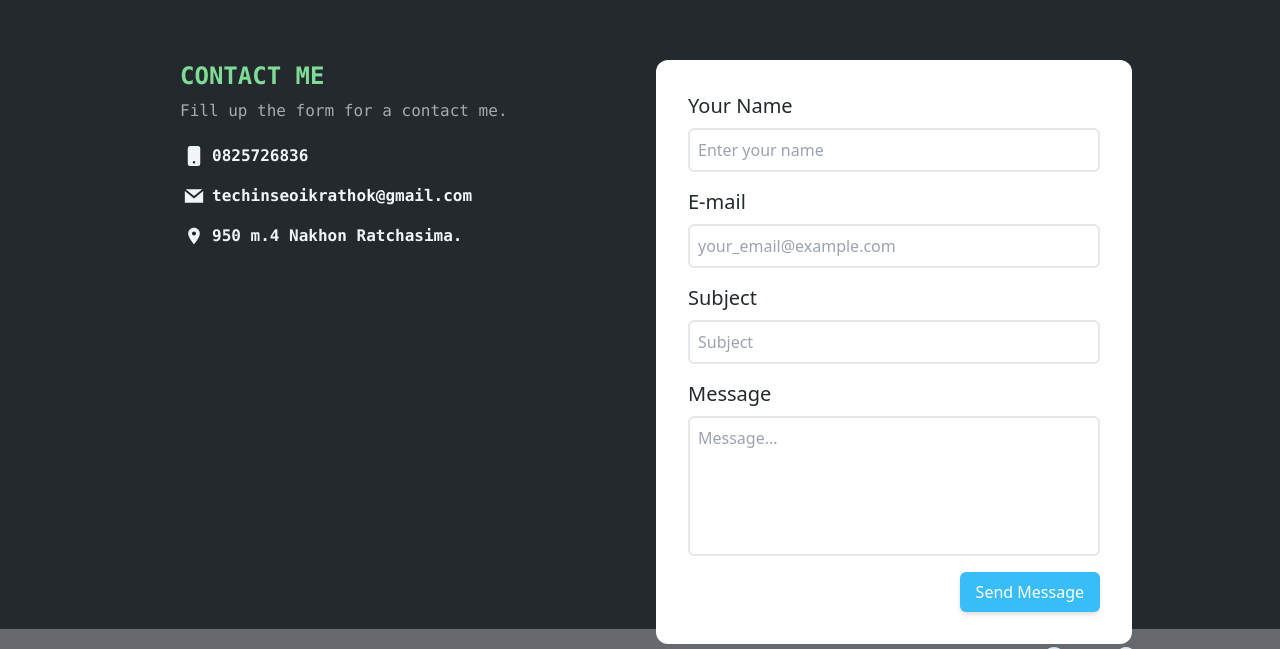
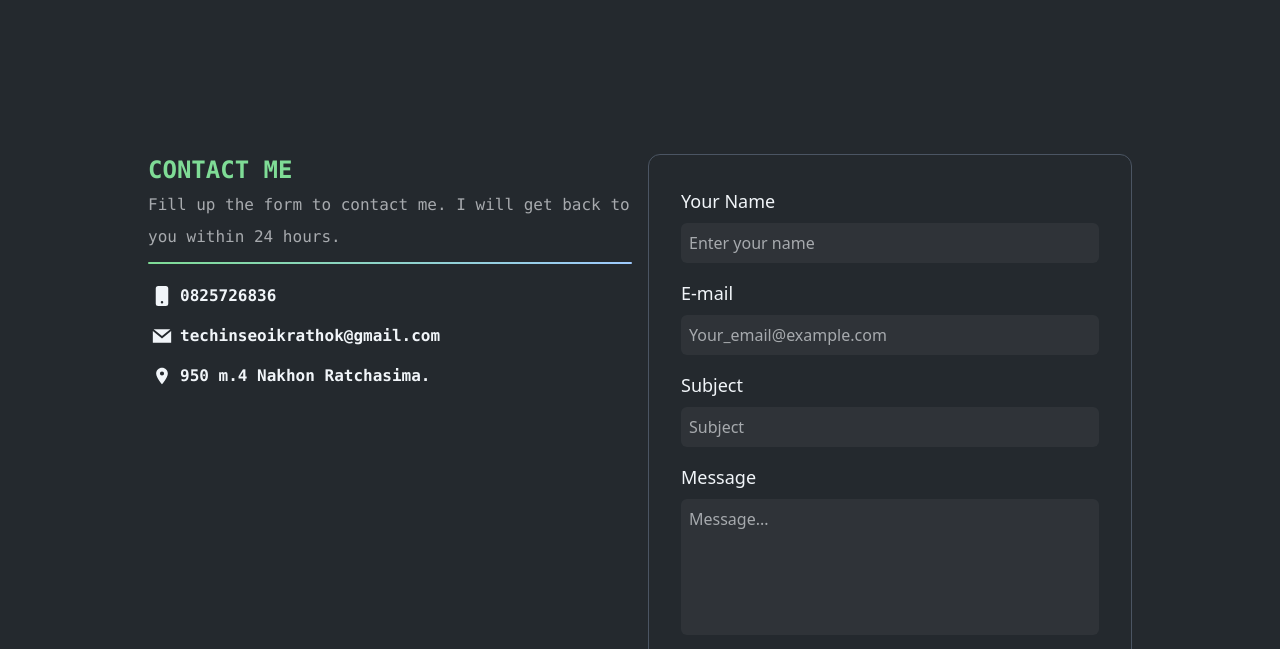
Before and after one commit to ChinjiroO/portfolio, a Next.js app: page / in a window 1280 px wide. Shown: the part 3451-4100 px from the top of the page. Built offline with nearby package versions, Linux system fonts and the light colour scheme.

Commit message:
Update: Contact section.

```diff
--- a/components/contact-section.tsx
+++ b/components/contact-section.tsx
@@ -7,16 +7,18 @@ import { MdLocationOn } from "react-icons/md";
 
 const ContactSection: React.FC = () => {
 	return (
-		<div className="grid grid-cols-1 md:grid-cols-2 min-h-[500px] w-screen items-center font-bold max-w-5xl px-5 my-5 text-slate-100 gap-8">
-			<div className="h-full text-2xl md:px-8">
+		<div className="grid grid-cols-1 md:grid-cols-2 w-screen items-center font-bold max-w-5xl px-5 text-slate-100 gap-4 pb-20 md:pb-0">
+			<div className="h-full text-2xl">
 				<Parallax offset={75}>
 					<div className="flex md:flex-col flex-wrap gap-3">
 						<div>
 							<p className="uppercase text-green-101">contact me</p>
 							<span className="text-base font-normal text-midnight-100 mb-5">
-								Fill up the form for a contact me.
+								Fill up the form to contact me. I will get back to you within 24
+								hours.
 							</span>
 						</div>
+						<div className="h-[2px] w-full bg-gradient-to-r from-green-101 to-blue-101 rounded-full" />
 						<div>
 							<a href="tel:+66825726836">
 								<button className="flex items-center py-2 px-1 w-full rounded-md text-base gap-2 hover:bg-white/20 transition-all">
@@ -42,14 +44,14 @@ const ContactSection: React.FC = () => {
 			</div>
 
 			<Parallax offset={75}>
-				<div className="flex flex-col gap-4 bg-white rounded-xl font-sans font-medium text-xl text-midnight-200 min-h-[500px] p-8">
+				<div className="flex flex-col gap-4 rounded-xl  font-sans font-medium text-lg p-8 border border-gray-600">
 					<div className="flex flex-col w-full gap-2">
 						<p className="">Your Name</p>
 						<input
 							type="text"
 							name="name"
 							placeholder="Enter your name"
-							className="w-full rounded-md border-2 p-2 text-base "
+							className="w-full rounded-md p-2 text-base bg-slate-50/5 placeholder-midnight-100"
 						/>
 					</div>
 					<div className="flex flex-col w-full gap-2">
@@ -57,8 +59,8 @@ const ContactSection: React.FC = () => {
 						<input
 							type="email"
 							name="email"
-							placeholder="your_email@example.com"
-							className="w-full rounded-md border-2 p-2 text-base "
+							placeholder="Your_email@example.com"
+							className="w-full rounded-md p-2 text-base bg-slate-50/5 placeholder-midnight-100"
 						/>
 					</div>
 					<div className="flex flex-col w-full gap-2">
@@ -67,7 +69,7 @@ const ContactSection: React.FC = () => {
 							type="subject"
 							name="subject"
 							placeholder="Subject"
-							className="w-full rounded-md border-2 p-2 text-base "
+							className="w-full rounded-md p-2 text-base bg-slate-50/5 placeholder-midnight-100"
 						/>
 					</div>
 
@@ -76,11 +78,11 @@ const ContactSection: React.FC = () => {
 						<textarea
 							placeholder="Message..."
 							rows={5}
-							className="w-full rounded-md border-2 p-2 text-base resize-none"
+							className="w-full rounded-md p-2 text-base bg-slate-50/5 placeholder-midnight-100 resize-none"
 						/>
 					</div>
 					<div className="flex flex-col items-end w-full gap-2">
-						<button className="w-full sm:w-fit px-4 py-2 rounded-md bg-sky-400 hover:bg-sky-500 shadow-md text-white text-base">
+						<button className="w-full sm:w-auto px-4 py-2 rounded-md border border-green-101 text-green-101 hover:bg-gradient-to-tr from-blue-101 hover:border-transparent to-green-101 hover:text-white shadow-md text-base transition-all hover:transition-all">
 							Send Message
 						</button>
 					</div>
--- a/pages/index.tsx
+++ b/pages/index.tsx
@@ -19,13 +19,13 @@ const Home: NextPage = () => {
 			</Head>
 
 			<Navbar />
-			<main className="flex flex-col items-center font-mono text-midnight-100 mb-20 sm:mb-0 gap-10 pb-10">
+			<main className="flex flex-col items-center font-mono text-midnight-100 mb-10 sm:mb-0 gap-10">
 				<div>
 					<HeroSection />
 				</div>
 				<div
 					id="objective"
-					className="flex justify-center items-center w-screen min-h-screen sm:py-20 bg-gradient-to-r from-blue-101 to-green-101"
+					className="flex justify-center items-center w-screen h-screen bg-gradient-to-r from-blue-101 to-green-101"
 				>
 					<ObjectiveSection />
 				</div>
@@ -43,7 +43,7 @@ const Home: NextPage = () => {
 				</div>
 				<div
 					id="contact"
-					className="flex justify-center items-center sm:w-screen"
+					className="flex justify-center items-center sm:w-screen h-screen"
 				>
 					<ContactSection />
 				</div>
```
